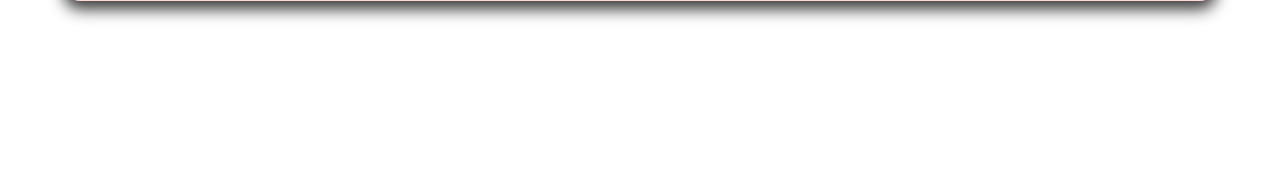
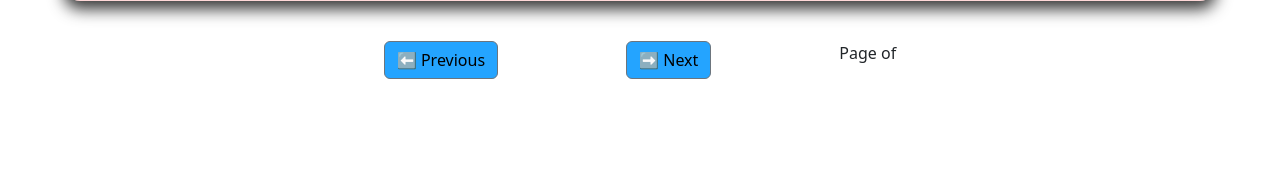
Before and after one commit to Hariharan-dev-3/Restaurent-application-, a Node project: template Backend/views/adminPage.jade in a window 1280 px wide. Shown: the part 328-521 px from the top of the page. Run offline with Node 20 templates, Linux system fonts and the light colour scheme; the template is opened without the code that fills it, so the values that code supplies are empty.

Commit message:
pagination

```diff
--- a/Backend/public/profile/css/adminPage.css
+++ b/Backend/public/profile/css/adminPage.css
@@ -155,3 +155,15 @@
 .inputGroup label {
   margin-bottom: 1em;
 }
+
+.paginationControls {
+  width: 100vw;
+  display: flex;
+  justify-content: center;
+  gap: 10vw;
+}
+
+.paginationControls button {
+  background-color: #24a4ff;
+  color: black;
+}
--- a/Backend/views/adminPage.jade
+++ b/Backend/views/adminPage.jade
@@ -33,6 +33,13 @@
           option(value="userEmail") Email
           option(value="userRole") Role
 
+      //- .inputGroup
+      //-     label(for="pageSizeSelect") 📏 Page Size
+      //-     select#pageSizeSelect.form-select
+      //-       option(value="5") 5
+      //-       option(value="10") 10
+      //-       option(value="20") 20
+
     section.tableContainer
       table.table.table-bordered
         thead
@@ -51,6 +58,16 @@
                 button.btn.btn-danger(onclick=`deleteUser("${user.userId}")`) Delete
                 |
                 button.btn.btn-primary(onclick=`showPopup("${user.userId}", "${user.userName}", "${user.userRole}" , "${user.userEmail}")`) Update
+
+    section.paginationControls
+        button#prevPageBtn.btn.btn-secondary(type="button") ⬅️ Previous
+        button#nextPageBtn.btn.btn-secondary(type="button") ➡️ Next
+        span#pageInfo Page #{currentPage} of #{totalPages}
+
+
+
+
+
 
     div#popupContainer(style="display: none")
       h3 Update User
@@ -268,21 +285,14 @@
       };
 
       let currentPage = 1;
-      const pageSize = 10;
+      const pageSize = 5;
 
       function handleUserFetch() {
         const search = searchInput.value.trim();
         const sortOrder = sortSelect.value;
         const sortBy = sortFieldSelect.value || "userName";
 
-        const payload = {
-          search,
-          sortBy,
-          sortOrder,
-          page: currentPage,
-          pageSize
-        };
-        console.log(payload)
+        const payload = { search, sortBy, sortOrder, page: currentPage, pageSize };
 
         fetch("/api/v1/user/getUsers", {
           method: "POST",
@@ -295,8 +305,12 @@
 
             if (data.success && data.users.length > 0) {
               renderUsers(data.users);
+              totalPages = data.totalPages;
+              updatePagination();
             } else if (data.success && data.users.length === 0) {
               showEmptyMessage("🔍 No matching users found.");
+              totalPages = data.totalPages || 1;
+              updatePagination();
             } else {
               showEmptyMessage("❌ Server error. Please try again.");
             }
@@ -306,6 +320,7 @@
             showEmptyMessage("❌ Failed to load users.");
           });
       }
+
 
       searchInput.addEventListener("input", () => {
         currentPage = 1;
@@ -322,6 +337,32 @@
       handleUserFetch();
         });
 
+
+        const prevPageBtn = document.getElementById("prevPageBtn");
+        const nextPageBtn = document.getElementById("nextPageBtn");
+        const pageInfo = document.getElementById("pageInfo");
+
+        function updatePagination() {
+          pageInfo.textContent = `Page ${currentPage} of ${totalPages}`;
+          prevPageBtn.disabled = currentPage <= 1;
+          nextPageBtn.disabled = currentPage >= totalPages;
+        }
+
+        prevPageBtn.addEventListener("click", () => {
+          if (currentPage > 1) {
+            currentPage--;
+            handleUserFetch();
+          }
+        });
+
+        nextPageBtn.addEventListener("click", () => {
+          if (currentPage < totalPages) {
+            currentPage++;
+            handleUserFetch();
+          }
+        });
+
+
       function showEmptyMessage(message) {
         tbody.innerHTML = `
           <tr>
```
